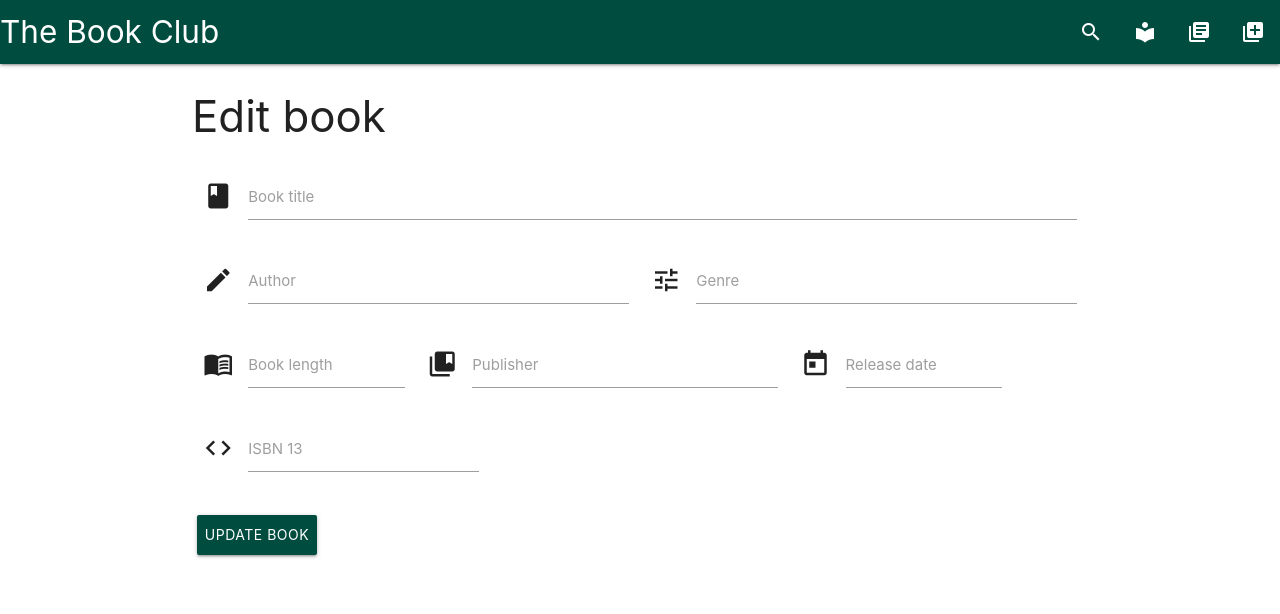
After one commit to benm4ckenzie/assignment-three, a Flask app: template templates/editbook.html in a window 1280 px wide. The commit adds this page. Shown: the top 614 px of the page. Run offline with Flask 2, Linux system fonts and the light colour scheme; the template is opened without the code that fills it, so the values that code supplies are empty; some libraries are stand-ins or nearby versions.

Commit message:
added editbook page and linked entries to database

```diff
--- a/app.py
+++ b/app.py
@@ -26,7 +26,7 @@ def home():
 @app.route('/add_book')
 def add_book():
     return render_template('addbook.html',
-    rating=mongo.db.rating.find())
+    book=mongo.db.book.find())
 
 
 @app.route('/submit_book', methods=['POST'])
@@ -36,6 +36,13 @@ def submit_book():
     return redirect(url_for('get_library'))
 
 
+@app.route('/update_book/<book_id>')
+def update_book(book_id):
+    the_book = mongo.db.book.find_one({"_id": ObjectId(book_id)})
+    all_author = mongo.db.author.find()
+    return render_template('editbook.html', book=the_book, author=all_author)
+
+
 if __name__ == '__main__':
     app.run(host=os.environ.get('IP'),
     port=int(os.environ.get('PORT')),
--- /dev/null
+++ b/templates/editbook.html
@@ -0,0 +1,64 @@
+{% extends 'index.html' %}
+{% block content %}
+
+<h3>Edit book</h3>
+
+<div class="row">
+	<form action="{{ url_for('submit_book') }}" method="POST" class="col s12">
+		<div class="row">
+			<div class="input-field col s12">
+				<i class="material-icons prefix">book</i>
+				<input id="book_title" name="book_title" type="text" class="autocomplete" value="{{book.book_title}}">
+				<label for="autocomplete-input">Book title</label>
+			</div>
+			<div class="input-field col s6">
+				<i class="material-icons prefix">create</i>
+				<input id="author_name" name="author_name" type="text" class="autocomplete" value="{{book.author_name}}">
+				<label for="autocomplete-input">Author</label>
+			</div>
+			<div class="input-field col s6">
+				<i class="material-icons prefix">tune</i>
+				<input id="genre_name" name="genre_name" type="text" class="autocomplete" value="{{book.genre_name}}">
+				<label for="autocomplete-input">Genre</label>
+			</div>
+			<div class="input-field col s3">
+				<i class="material-icons prefix">menu_book</i>
+				<input id="book_length" name="book_length" type="text" class="autocomplete" value="{{book.book_length}}">
+				<label for="autocomplete-input">Book length</label>
+			</div>
+			<div class="input-field col s5">
+				<i class="material-icons prefix">collections_bookmark</i>
+				<input id="publisher_name" name="publisher_name" type="text" class="autocomplete" value="{{book.publisher_name}}">
+				<label for="autocomplete-input">Publisher</label>
+			</div>
+			<div id="matfix" class="input-field col s3">
+				<i class="material-icons prefix">today</i>
+				<input id="release_date" name="release_date" type="text" class="datepicker" value="{{book.release_date}}">
+				<label for="autocomplete-input">Release date</label>
+			</div>
+			<div class="input-field col s4">
+				<i class="material-icons prefix">code</i>
+				<input id="isbn_13" name="isbn_13" type="text" class="autocomplete" value="{{book.isbn_13}}">
+				<label for="autocomplete-input">ISBN 13</label>
+			</div>
+			<div class="row">
+				<div class="input-field col s12">
+					<button class="btn waves-effect waves-light btn_small teal darken-4" type="submit" name="action">
+                    Update book<i class="material-icons right">playlist_add</i>
+                    </button>
+				</div>
+			</div>
+		</div>
+	</form>
+</div>
+
+<script src="https://cdnjs.cloudflare.com/ajax/libs/jquery/3.4.1/jquery.min.js"></script>
+<script type="text/javascript">
+		$(document).ready(function() {
+            release_date = Date.parse('{{book.release_date}}');
+        });
+
+	</script>
+
+
+{% endblock %}
--- a/templates/index.html
+++ b/templates/index.html
@@ -6,7 +6,7 @@
 
 	<link href="https://fonts.googleapis.com/icon?family=Material+Icons" rel="stylesheet">
 	<link rel="stylesheet" href="https://cdnjs.cloudflare.com/ajax/libs/materialize/1.0.0/css/materialize.min.css">
-    <link rel="stylesheet" href="{{url_for('static', filename='css/style.css')}}" type="text/css" />
+	<link rel="stylesheet" href="{{url_for('static', filename='css/style.css')}}" type="text/css" />
 
 </head>
 
@@ -33,10 +33,10 @@
 		</nav>
 	</div>
 
-    <div class="container">
-	{% block content %}
-	{% endblock %}
-    </div>
+	<div class="container">
+		{% block content %}
+		{% endblock %}
+	</div>
 
 
 	<script src="https://cdnjs.cloudflare.com/ajax/libs/jquery/3.4.1/jquery.min.js"></script>
@@ -54,9 +54,28 @@
             document.getElementById("matfix").addEventListener("click", function(e) {
 	        e.stopPropagation();
             });
+            $('input.autocomplete').autocomplete({
+                data: {
+                    "Apple": null,
+                    "Microsoft": null,
+                    "Google": 'https://placehold.it/250x250'
+                    },
             });
+        });
 	</script>
 </body>
 
 
 </html>
+
+
+
+<!--$(document).ready(function(){
+    $('input.autocomplete').autocomplete({
+      data: {
+        "Apple": null,
+        "Microsoft": null,
+        "Google": 'https://placehold.it/250x250'
+      },
+    });
+  });
--- a/templates/library.html
+++ b/templates/library.html
@@ -54,8 +54,8 @@
                 </span>
 			</div>
 			<div class="col s3 right-align">
-                <a class="waves-effect waves-light btn btn_small teal darken-4">Update book</a>
-				<a class="waves-effect waves-light btn btn_small teal darken-4">Add review</a>
+                <a href="{{ url_for('update_book', book_id=book._id)}}"class="waves-effect waves-light btn btn_small teal darken-4 col s12">Update book</a>
+				<a class="waves-effect waves-light btn btn_small teal darken-4 col s12">Add review</a>
 			</div>
 		</div>
 	</li>
```
